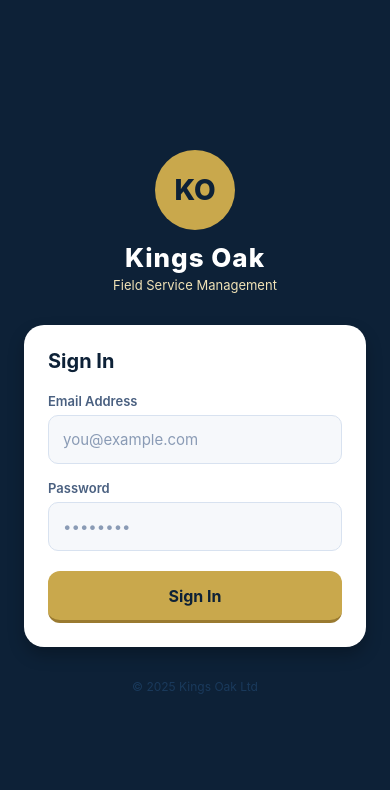
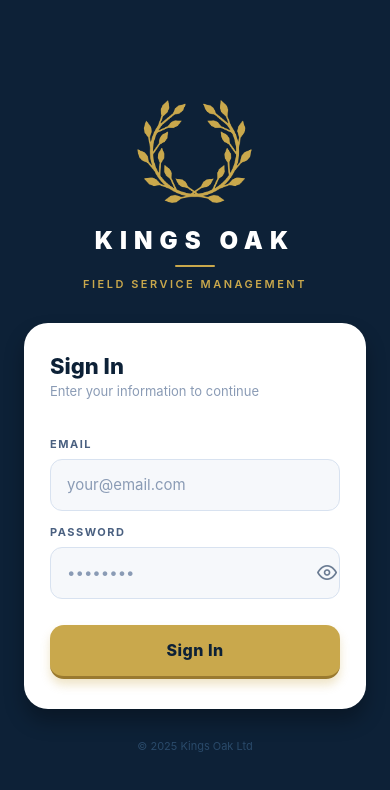
Before and after one commit to tek5206/kingsoak, a React Native app: screen /Login in a window 390 px wide. Shown: the top 790 px of the page. Built offline with nearby package versions, Linux system fonts and the light colour scheme; no server answers.

Commit message:
logo added and loginScreen updated

```diff
--- a/package.json
+++ b/package.json
@@ -9,6 +9,7 @@
     "web": "expo start --web"
   },
   "dependencies": {
+    "@expo/vector-icons": "^14.0.0",
     "@react-native-async-storage/async-storage": "1.21.0",
     "@react-native-community/datetimepicker": "7.6.2",
     "@react-navigation/native": "^6.1.17",
--- a/screens/LoginScreen.js
+++ b/screens/LoginScreen.js
@@ -2,16 +2,18 @@ import React, { useState } from 'react';
 import {
   View, Text, TextInput, TouchableOpacity,
   StyleSheet, KeyboardAvoidingView, Platform,
-  ScrollView, ActivityIndicator, Alert,
+  ScrollView, ActivityIndicator, Alert, Image,
 } from 'react-native';
 import { signInWithEmailAndPassword } from 'firebase/auth';
 import { auth } from '../firebase';
 import { Colors } from '../constants/theme';
+import { Feather } from '@expo/vector-icons';
 
 export default function LoginScreen() {
-  const [email, setEmail]       = useState('');
-  const [password, setPassword] = useState('');
-  const [loading, setLoading]   = useState(false);
+  const [email, setEmail]         = useState('');
+  const [password, setPassword]   = useState('');
+  const [loading, setLoading]     = useState(false);
+  const [pwVisible, setPwVisible] = useState(false);
 
   const handleLogin = async () => {
     if (!email.trim() || !password.trim()) {
@@ -21,7 +23,7 @@ export default function LoginScreen() {
     setLoading(true);
     try {
       await signInWithEmailAndPassword(auth, email.trim(), password.trim());
-    } catch (err) {
+    } catch {
       Alert.alert('Login Failed', 'Invalid email or password.');
     } finally {
       setLoading(false);
@@ -30,51 +32,74 @@ export default function LoginScreen() {
 
   return (
     <KeyboardAvoidingView
-      style={styles.container}
+      style={styles.root}
       behavior={Platform.OS === 'ios' ? 'padding' : 'height'}
     >
-      <ScrollView contentContainerStyle={styles.inner} keyboardShouldPersistTaps="handled">
-        {/* Logo / Header */}
-        <View style={styles.logoArea}>
-          <View style={styles.logoCircle}>
-            <Text style={styles.logoText}>KO</Text>
-          </View>
-          <Text style={styles.appName}>Kings Oak</Text>
-          <Text style={styles.tagline}>Field Service Management</Text>
+      <ScrollView
+        contentContainerStyle={styles.scroll}
+        keyboardShouldPersistTaps="handled"
+        showsVerticalScrollIndicator={false}
+      >
+        {/* Hero */}
+        <View style={styles.hero}>
+          <Image
+            source={require('../assets/logo.png')}
+            style={styles.logo}
+            resizeMode="contain"
+          />
+          <Text style={styles.brandName}>KINGS OAK</Text>
+          <View style={styles.brandLine} />
+          <Text style={styles.brandSub}>FIELD SERVICE MANAGEMENT</Text>
         </View>
 
         {/* Card */}
         <View style={styles.card}>
+          <View style={styles.cardHeader}>
             <Text style={styles.cardTitle}>Sign In</Text>
+            <Text style={styles.cardSub}>Enter your information to continue</Text>
+          </View>
 
-          <Text style={styles.label}>Email Address</Text>
+          <Text style={styles.label}>EMAIL</Text>
+          <View style={styles.inputBox}>
             <TextInput
-            style={styles.input}
+              style={styles.inputText}
               value={email}
               onChangeText={setEmail}
-            placeholder="you@example.com"
+              placeholder="your@email.com"
               placeholderTextColor={Colors.textMuted}
               autoCapitalize="none"
               keyboardType="email-address"
+              autoCorrect={false}
             />
+          </View>
 
-          <Text style={styles.label}>Password</Text>
+          <Text style={styles.label}>PASSWORD</Text>
+          <View style={styles.inputBox}>
             <TextInput
-            style={styles.input}
+              style={[styles.inputText, { flex: 1 }]}
               value={password}
               onChangeText={setPassword}
               placeholder="••••••••"
               placeholderTextColor={Colors.textMuted}
-            secureTextEntry
+              secureTextEntry={!pwVisible}
             />
+            <TouchableOpacity onPress={() => setPwVisible(v => !v)} style={styles.eyeBtn}>
+  <Feather
+    name={pwVisible ? 'eye-off' : 'eye'}
+    size={20}
+    color="#6B7C93"
+  />
+</TouchableOpacity>
+          </View>
 
           <TouchableOpacity
-            style={[styles.btn, loading && styles.btnDisabled]}
+            style={[styles.btn, loading && { opacity: 0.6 }]}
             onPress={handleLogin}
             disabled={loading}
+            activeOpacity={0.85}
           >
             {loading
-              ? <ActivityIndicator color={Colors.primary} />
+              ? <ActivityIndicator color="#0B1D2E" size="small" />
               : <Text style={styles.btnText}>Sign In</Text>
             }
           </TouchableOpacity>
@@ -86,62 +111,86 @@ export default function LoginScreen() {
   );
 }
 
+const BG = '#0D2137';
+
 const styles = StyleSheet.create({
-  container: { flex: 1, backgroundColor: Colors.primary },
-  inner: {
+  root:  { flex: 1, backgroundColor: BG },
+  scroll: {
     flexGrow: 1,
     alignItems: 'center',
     justifyContent: 'center',
     paddingHorizontal: 24,
     paddingVertical: 40,
+    backgroundColor: BG,
   },
-  logoArea:   { alignItems: 'center', marginBottom: 32 },
-  logoCircle: {
-    width: 80, height: 80, borderRadius: 40,
-    backgroundColor: Colors.accent,
-    alignItems: 'center', justifyContent: 'center',
-    marginBottom: 12,
+
+  // Hero
+  hero:      { alignItems: 'center', marginBottom: 32 },
+  logo:      { width: 120, height: 120, marginBottom: 14 },
+  brandName: {
+    fontSize: 24, fontWeight: '900', color: '#FFFFFF',
+    letterSpacing: 7, marginBottom: 10,
   },
-  logoText:  { fontSize: 28, fontWeight: '800', color: Colors.primary },
-  appName:   { fontSize: 26, fontWeight: '800', color: Colors.white, letterSpacing: 1 },
-  tagline:   { fontSize: 13, color: Colors.accentLight, marginTop: 4 },
+  brandLine: {
+    width: 40, height: 2,
+    backgroundColor: '#C9A84C',
+    borderRadius: 2, marginBottom: 10,
+  },
+  brandSub: {
+    fontSize: 11, color: '#C9A84C',
+    letterSpacing: 2.5, fontWeight: '600',
+  },
 
+  // Card
   card: {
     width: '100%',
-    backgroundColor: Colors.surface,
-    borderRadius: 20,
-    padding: 24,
+    backgroundColor: '#FFFFFF',
+    borderRadius: 24,
+    paddingHorizontal: 26,
+    paddingVertical: 30,
     shadowColor: '#000',
-    shadowOffset: { width: 0, height: 8 },
-    shadowOpacity: 0.25,
-    shadowRadius: 16,
-    elevation: 10,
+    shadowOffset: { width: 0, height: 12 },
+    shadowOpacity: 0.3,
+    shadowRadius: 20,
+    elevation: 12,
   },
-  cardTitle: {
-    fontSize: 20, fontWeight: '700',
-    color: Colors.textPrimary, marginBottom: 20,
+  cardHeader: { marginBottom: 24 },
+  cardTitle:  { fontSize: 22, fontWeight: '800', color: BG },
+  cardSub:    { fontSize: 13, color: '#8A9BB5', marginTop: 4 },
+
+  label: {
+    fontSize: 11, fontWeight: '700',
+    color: '#4A6080', letterSpacing: 1.5,
+    marginBottom: 8, marginTop: 14,
   },
-  label: {
-    fontSize: 13, fontWeight: '600',
-    color: Colors.textSecondary, marginBottom: 6,
+  inputBox: {
+    flexDirection: 'row', alignItems: 'center',
+    borderWidth: 1.5, borderColor: '#D8E2F0',
+    borderRadius: 12, backgroundColor: '#F6F8FB',
+    paddingHorizontal: 16, height: 52,
   },
-  input: {
-    borderWidth: 1, borderColor: Colors.border,
-    borderRadius: 10, padding: 14,
-    fontSize: 15, color: Colors.textPrimary,
-    backgroundColor: Colors.surfaceAlt,
-    marginBottom: 16,
+  inputText: { flex: 1, fontSize: 15, color: BG },
+  eyeBtn:    { paddingLeft: 10 },
+
+  btn: {
+    marginTop: 26,
+    backgroundColor: '#C9A84C',
+    borderRadius: 14, height: 54,
+    alignItems: 'center', justifyContent: 'center',
+    borderBottomWidth: 3, borderBottomColor: '#9A7A30',
+    shadowColor: '#C9A84C',
+    shadowOffset: { width: 0, height: 6 },
+    shadowOpacity: 0.3,
+    shadowRadius: 10,
+    elevation: 6,
   },
-  btn: {
-    backgroundColor: Colors.accent,
-    borderRadius: 12, height: 52,
-    alignItems: 'center', justifyContent: 'center',
-    marginTop: 4,
-    borderBottomWidth: 3,
-    borderBottomColor: '#9A7A30',
+  btnText: {
+    fontSize: 16, fontWeight: '800',
+    color: BG, letterSpacing: 0.5,
   },
-  btnDisabled: { opacity: 0.6 },
-  btnText:     { fontSize: 16, fontWeight: '700', color: Colors.primary },
 
-  footer: { marginTop: 32, fontSize: 12, color: Colors.primaryLight },
+  footer: {
+    marginTop: 30, fontSize: 11,
+    color: '#2A4A6A', textAlign: 'center',
+  },
 });
```
Also changed, not shown: assets/logo.png (added), 1 other file (tests, documents, lock files or other folders). Lines whose indentation alone changed are shown as unchanged.
